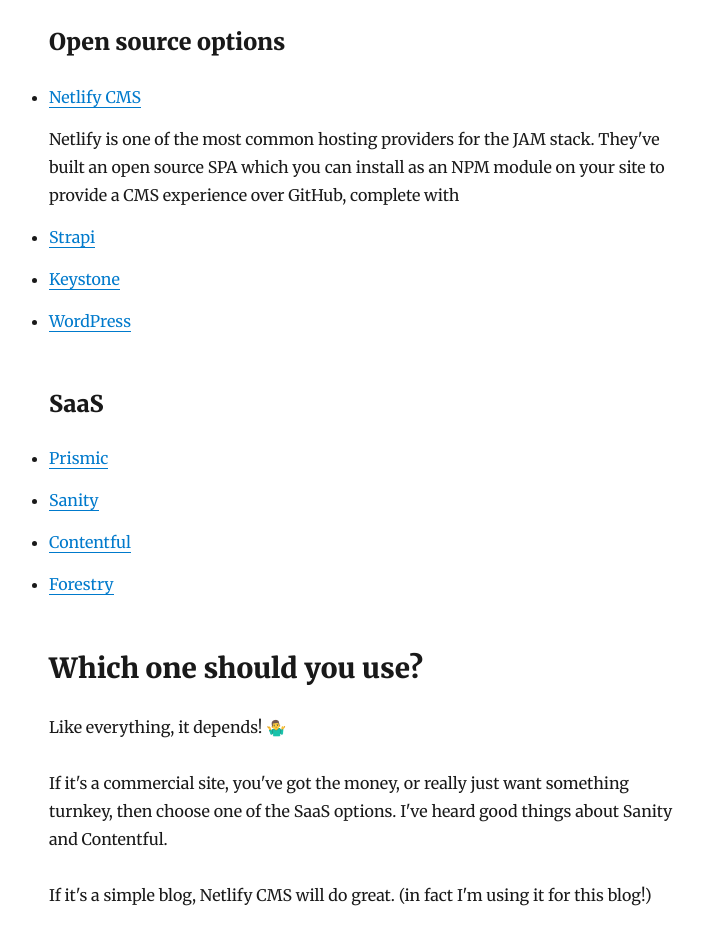
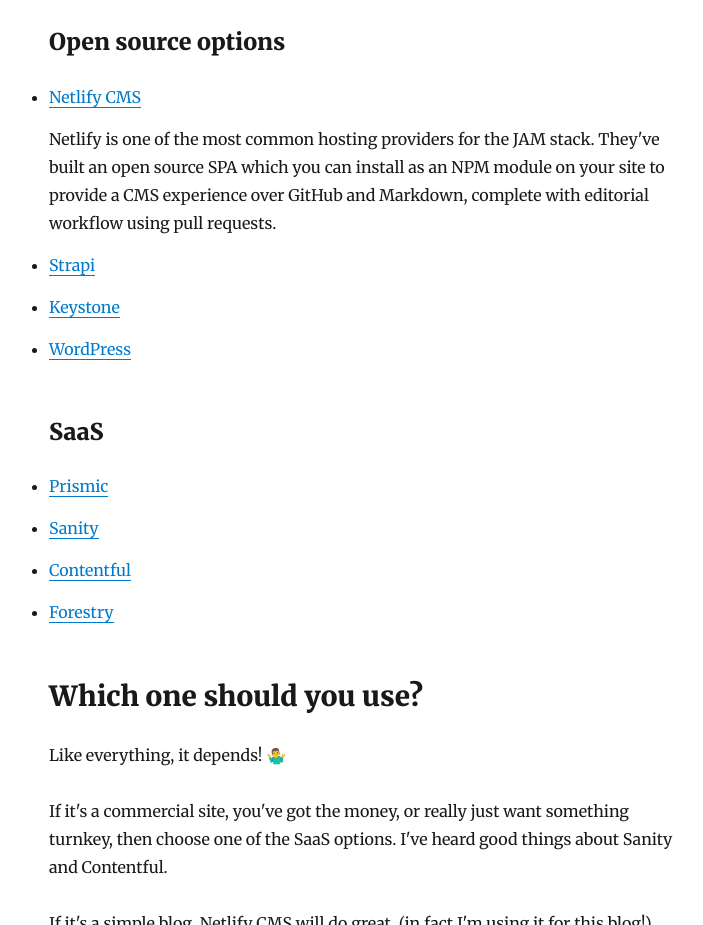
Before and after one commit to zorfling/chris-colborne-gatsby, a Gatsby site: page /blog/which-headless-cms/ in a window 1280 px wide. Shown: the part 1060-1985 px from the top of the page, without its empty margins (276-979 px from the left). Built offline with nearby package versions, Linux system fonts and the light colour scheme; Gatsby itself is replaced by a stand-in of ours; some packages are replaced by stand-ins of ours.

Commit message:
Update Blog “which-headless-cms”

```diff
--- a/content/blog/which-headless-cms.mdx
+++ b/content/blog/which-headless-cms.mdx
@@ -26,7 +26,7 @@
 
 * [Netlify CMS](https://www.netlifycms.org/)
 
-  Netlify is one of the most common hosting providers for the JAM stack. They've built an open source SPA which you can install as an NPM module on your site to provide a CMS experience over GitHub, complete with
+  Netlify is one of the most common hosting providers for the JAM stack. They've built an open source SPA which you can install as an NPM module on your site to provide a CMS experience over GitHub and Markdown, complete with editorial workflow using pull requests.
 
 * [Strapi](https://strapi.io/)
 * [Keystone](https://www.keystonejs.com/)
```
